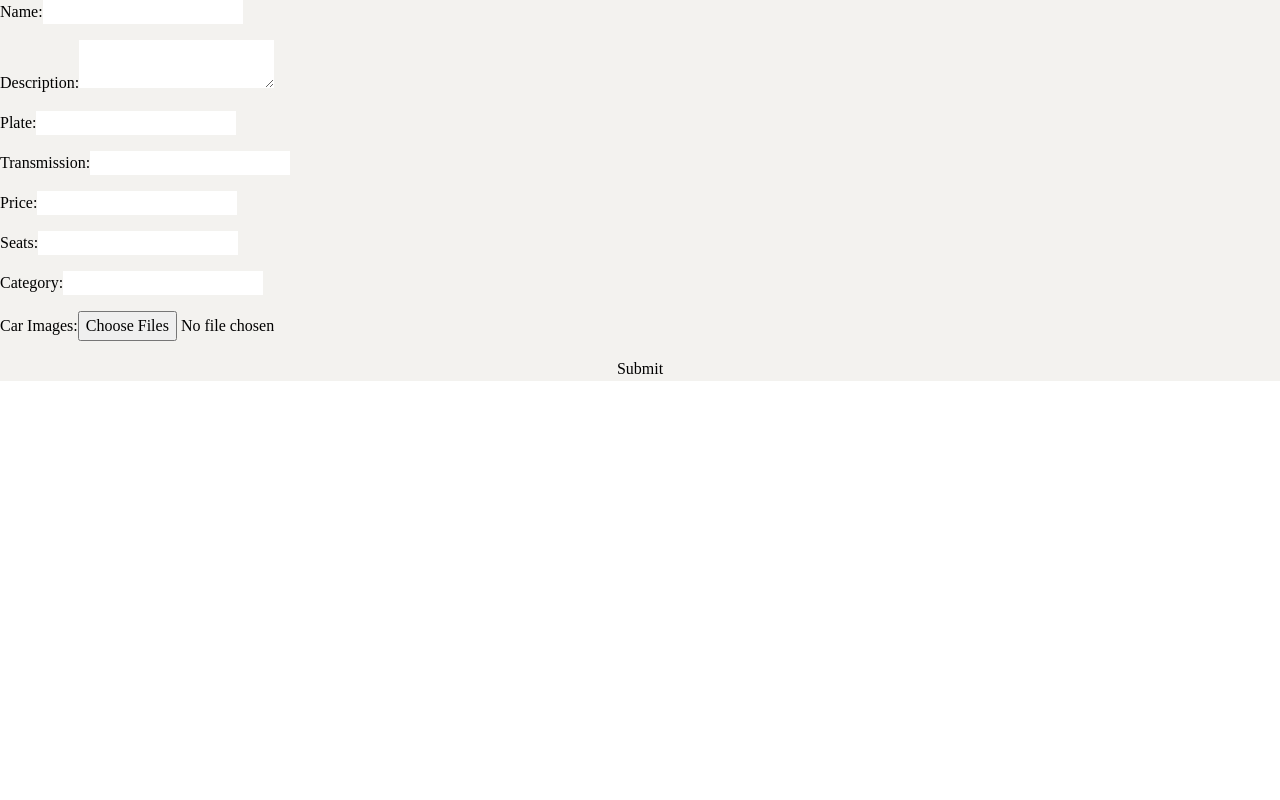
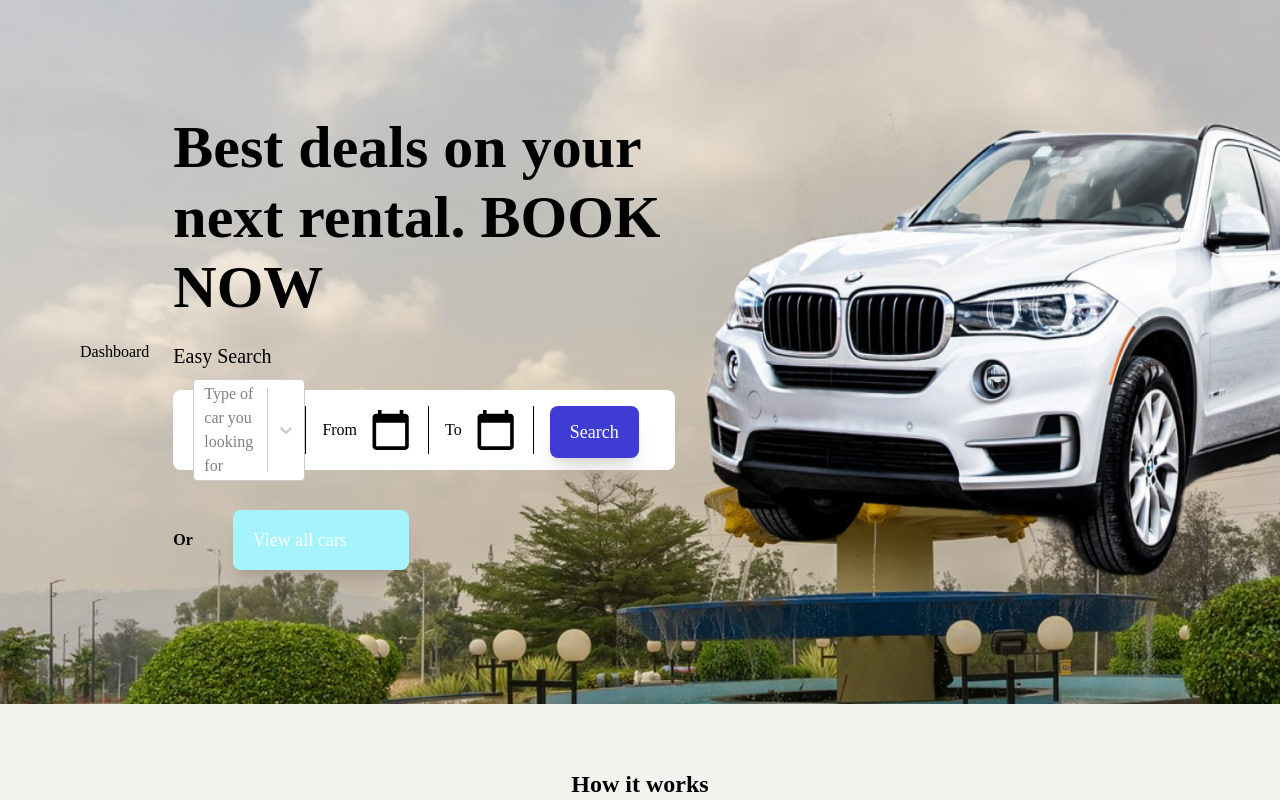
Before and after one commit to KARL-GROUP/karl-rental-fe, a Next.js app: page / in a window 1280 px wide. Shown: the top 800 px of the page. Built offline with nearby package versions, Linux system fonts and the light colour scheme.

Commit message:
Feat: Adding cars integration

```diff
--- a/src/components/admin/CarSection.tsx
+++ b/src/components/admin/CarSection.tsx
@@ -2,8 +2,12 @@ import { Car } from "../../data/cars";
 import { cars } from "../../data/cars";
 import Image from "next/image";
 import Button from "../ui/Button";
+import { useEffect } from "react";
+const CarSection = () => {
 
-const CarSection = () => {
+    useEffect
+
+
     return (
         <>
             <section className="mt-16 w-full grid grid-cols-1 md:grid-cols-2 lg:grid-cols-3 gap-10">
--- a/src/components/sections/CarSection.tsx
+++ b/src/components/sections/CarSection.tsx
@@ -20,9 +20,7 @@ const CarSection = () => {
                 <p className="text-md">{car.carName}</p>
                 <p className="text-md">{car.price}</p>
                 <Button text="Book" styles="w-full bg-black" />
-
               </div>
-
             </div>
           )
         })}
--- a/src/components/sections/Cars.tsx
+++ b/src/components/sections/Cars.tsx
@@ -7,8 +7,7 @@ interface CarFormValues {
   transmission: string;
   price: string;
   seats: string;
-  category: string;
-  // carImages: FileList;
+  category: string[];
 }
 
 const initialFormValues: CarFormValues = {
@@ -18,16 +17,25 @@ const initialFormValues: CarFormValues = {
   transmission: '',
   price: '',
   seats: '',
-  category: '',
-  // carImages: '',
+  category: [],
 };
 
 export default function CarForm() {
   const [formValues, setFormValues] = useState<CarFormValues>(initialFormValues);
   const [carImages, setCarImages] = useState<FileList | null>(null);
+
+  const handleCategoryChange = (event: React.ChangeEvent<HTMLSelectElement>) => {
+    const { name, value } = event.target;
+  if (name === 'category') {
+    setFormValues({ ...formValues, category: [value] }); // set category as an array of one element
+  } else {
+    setFormValues({ ...formValues, [name]: value });
+  }
+  };
+
+
   function handleSubmit(event: FormEvent) {
     event.preventDefault();
-
     const formData = new FormData();
     formData.append('name', formValues.name);
     formData.append('description', formValues.description);
@@ -35,8 +43,8 @@ export default function CarForm() {
     formData.append('transmission', formValues.transmission);
     formData.append('price', formValues.price);
     formData.append('seats', formValues.seats);
-    formData.append('category', formValues.category);
-
+    // Convert the category array to a JSON string and append it to the form data
+    // formData.append('category', JSON.stringify(formValues.category));
     if (carImages) {
       for (let i = 0; i < carImages.length; i++) {
         formData.append('carImages', carImages[i]);
@@ -49,6 +57,7 @@ export default function CarForm() {
     })
       .then(response => response.json())
       .then(data => {
+        console.log("form data", formData)
         console.log('Success:', data);
       })
       .catch(error => {
@@ -56,15 +65,16 @@ export default function CarForm() {
       });
   }
 
-
   const handleInputChange = (event: React.ChangeEvent<HTMLInputElement | HTMLTextAreaElement>) => {
     const { name, value } = event.target;
+
       setFormValues({ ...formValues, [name]: value });
+
   };
 
   const handleFileInputChange = (event: React.ChangeEvent<HTMLInputElement>) => {
     const { name, files } = event.target;
-    setFormValues({ ...formValues, [name]: files });
+    setCarImages(files);
   };
 
   return (
@@ -91,17 +101,23 @@ export default function CarForm() {
       </label>
       <label>
   Seats:
-        <input type="text" name="seats" value={formValues.seats} onChange={handleInputChange} required />
+  <input type="number" name="seats" value={formValues.seats} onChange={handleInputChange} required />
 </label>
+
 <label>
 Category:
-        <input type="text" name="category" value={formValues.category} onChange={handleInputChange} required />
+<select name="category" value={formValues.category} onChange={handleCategoryChange} multiple>
+  <option value="compact">category</option>
+  <option value="mid-size">one</option>
+  <option value="full-size">two</option>
+
+</select>
 </label>
+
 <label>
   Car Images:
   <input type="file" name="carImages" onChange={handleFileInputChange} multiple />
 </label>
 <button type="submit">Submit</button>
 </form>
-  )
-}
+  )}
--- a/src/pages/index.tsx
+++ b/src/pages/index.tsx
@@ -21,13 +21,18 @@ export default function Home() {
   return (
     <>
       <section className=' bg-[#F3F2EF] font-mont'>
-        {/* <Hero />
+        <Hero />
         <HowItWorks />
         <CarSection />
-        <Footer /> */}
-        <Cars />
+        <Footer />
+        {/* <Cars /> */}
       </section>
     </>
 
   )
 }
+
+
+
+
+// api/categories
```
Lines whose indentation alone changed are shown as unchanged.
